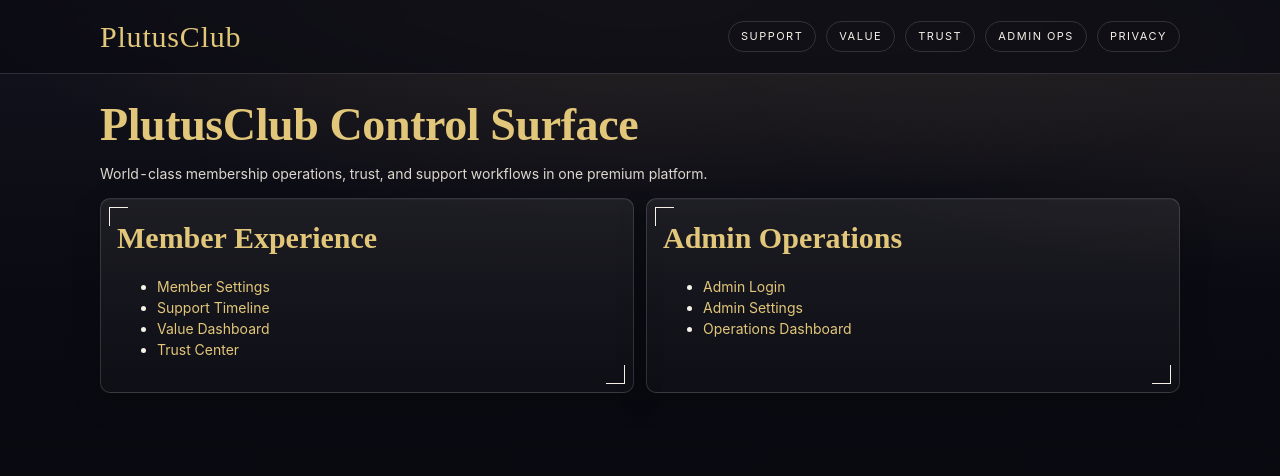
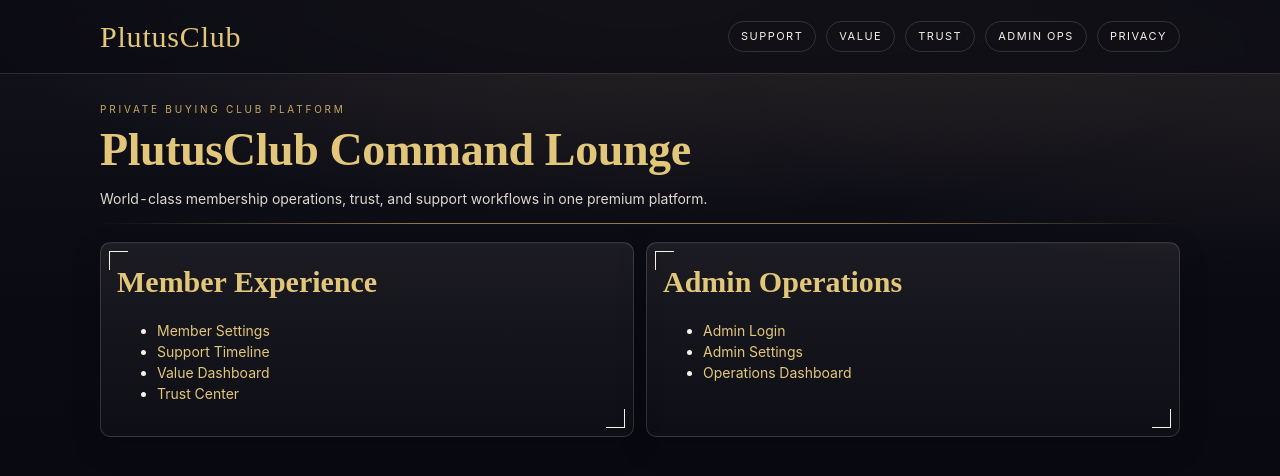
Before and after one commit to Teamtrue/luxury-members, a Next.js app in the folder luxury-members-next/: page / in a window 1280 px wide. Shown: the top 476 px of the page. Built offline with nearby package versions, Linux system fonts and the light colour scheme.

Commit message:
Deep polish homepage hierarchy and luxury framing

```diff
--- a/luxury-members-next/app/page.tsx
+++ b/luxury-members-next/app/page.tsx
@@ -1,8 +1,10 @@
 export default function HomePage() {
   return (
     <>
-      <h1>PlutusClub Control Surface</h1>
+      <div className="hero-eyebrow">Private Buying Club Platform</div>
+      <h1>PlutusClub Command Lounge</h1>
       <p>World-class membership operations, trust, and support workflows in one premium platform.</p>
+      <div className="hairline" />
 
       <div className="grid-2">
         <section>
```
